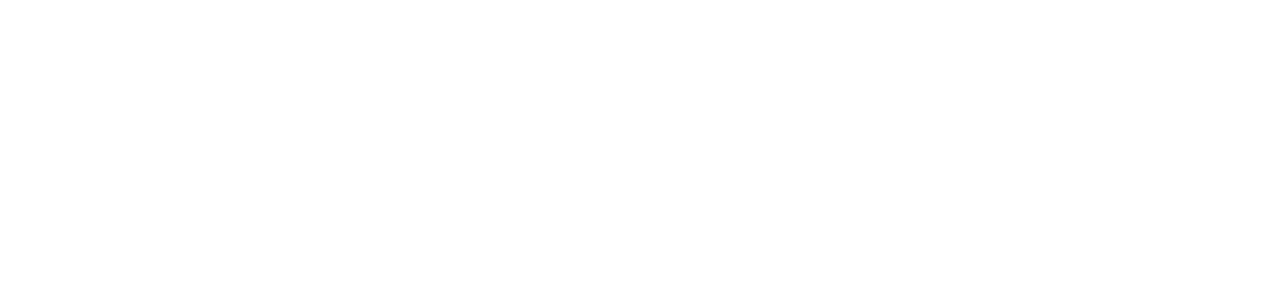
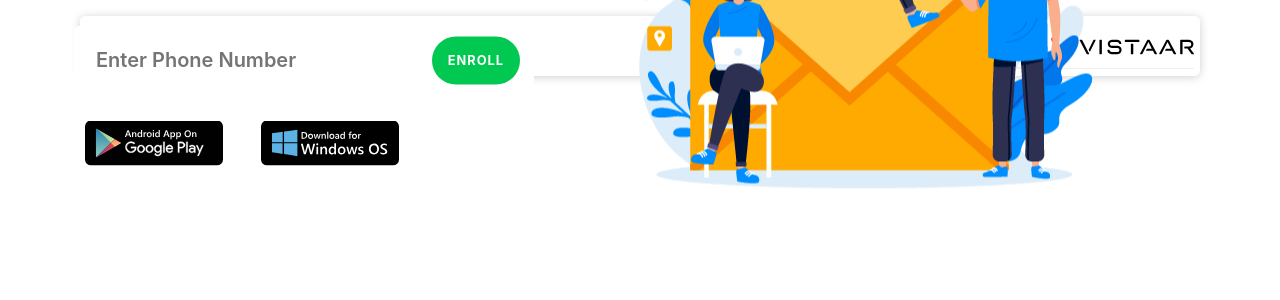
Before and after one commit to ajaysingh2022/careerdose, a React (Create React App) app: page /contact in a window 1280 px wide. Before the commit this address had no page. Shown: the top 300 px of the page. Built offline with nearby package versions, Linux system fonts and the light colour scheme.

Commit message:
hiring done

```diff
--- a/package.json
+++ b/package.json
@@ -6,7 +6,7 @@
     "@testing-library/jest-dom": "^5.16.5",
     "@testing-library/react": "^13.4.0",
     "@testing-library/user-event": "^13.5.0",
-    "antd": "^4.23.1",
+    "antd": "^4.23.3",
     "react": "^18.2.0",
     "react-dom": "^18.2.0",
     "react-icons": "^4.4.0",
--- a/src/App.js
+++ b/src/App.js
@@ -4,7 +4,8 @@
 import After10 from './Component/CareerGuidance/index'
 import StudyAbroad from './Component/CareerGuidance/StudyAbroad'
 import Afterstudy from './Component/CareerGuidance/Afterstudy'
-import Hiring from './Component/Hiring/index'
+import Hiring from './Component/More/Hiring/index'
+import Contact from './Component/More/Contact/index'
 
 function App() {
   return (
@@ -15,6 +16,9 @@
       <Route exact path={'/after10'} element= {<After10 />} />
       <Route exact path={'/studyabroad/submission'} element= {<Afterstudy />} />
       <Route exact path={'/hiring'} element= {<Hiring />} />
+      <Route exact path={'/contact'} element= {<Contact />} />
+
+
 
 
       </Routes>
--- a/src/Component/Header/index.js
+++ b/src/Component/Header/index.js
@@ -59,7 +59,8 @@
                                 <span><NavLink className='text-decor' to='/hiring'  >We are Hiring</NavLink></span>
                                 </Menu.Item>
                                 <Menu.Item key="nine" icon={<AiTwotonePhone />} >
-                                    Contuct Us
+                                <span><NavLink className='text-decor' to='/contact'  >Contuct Us</NavLink></span>
+
                                 </Menu.Item>
                                 <Menu.Item key="ten" icon={<RiKeyboardBoxFill />} >
                                     Our Branches
--- a/src/Component/Homepage/homepage.css
+++ b/src/Component/Homepage/homepage.css
@@ -113,6 +113,7 @@
     font-size: 20px;
     font-weight: 600;
     padding: 8px;
+    outline: none;
 }
 input:not([type=range]), label, select, summary, textarea {
     -ms-touch-action: manipulation;
--- /dev/null
+++ b/src/Component/More/Contact/contact.css
@@ -0,0 +1,12 @@
+.d-flex-class {
+    --bs-gutter-x: 1.5rem;
+    --bs-gutter-y: 0;
+    display: flex;
+    flex: 1 0 100%;
+    /* justify-content: space-between; */
+    flex-wrap: wrap;
+    align-items: center;
+    margin-left: calc(var(--bs-gutter-x)/-2);
+    margin-right: calc(var(--bs-gutter-x)/-2);
+    margin-top: calc(var(--bs-gutter-y)*-1);
+}
--- /dev/null
+++ b/src/Component/More/Contact/index.js
@@ -0,0 +1,65 @@
+import React from 'react'
+import Header from '../../Header'
+import Glogo from '../../../Assets/Google-play.svg'
+import Wlogo from '../../../Assets/Windows-OS.svg'
+import Cont from '../../../Assets/Career/contact.png'
+import './contact.css'
+
+const Index = () => {
+    return (
+        <>
+            <section>
+                <div class="banner cd-danger-gradient">
+                    <div>
+                        <Header />
+                    </div>
+                    <div class="banner-data container">
+
+                        <div class="d-flex-class">
+                            <div class="">
+                                <p class="display-4 font-weight-bold mb-4 text-white">
+                                Get In Touch With
+                                <br /> Us Anytime You Can
+
+                                </p>
+                                <div class="my-4 enroll">
+                                    <form class="enroll-tel" data-gtm-form-interact-id="0">
+                                        <input type="tel"
+                                            placeholder="Enter Phone Number"
+                                            required=""
+                                            pattern="[6-9]{1}[0-9]{9}"
+                                            // value={value}
+
+                                            onChange={onchange}
+                                            data-gtm-form-interact-field-id="0" />
+                                        <button
+                                            type="submit"
+                                            class="btn btn-md cd-btn-success cd-pill ml-sm-2 m-0 letter-space text-uppercase font-weight-bold">
+                                            Enroll
+                                            {/* <AiOutlineArrowRight /> */}
+                                        </button>
+                                    </form>
+                                </div>
+                                <div class="app-download-link mb-2">
+                                    <a href="https://play.google.com/store/apps/details?id=com.careerdose.learning" class="btn p-0" target="_blank" rel="noopener noreferrer">
+                                        <img loading="lazy" src={Glogo} class="img-fluid" alt="android_app_link" style={{ height: "45px" }} />
+                                    </a>
+                                    <a class="btn p-0" href="https://careerdose.com/downloads/CareerDose%20Setup%202.0.2.exe" download="">
+                                        <img loading="lazy" src={Wlogo} class="img-fluid" alt="windows_app_link" style={{ height: "45px" }} />
+                                    </a>
+                                </div>
+
+                            </div>
+                            <div class="">
+                                <img loading="lazy" src={Cont} class="img-fluid" alt="Career Dose Studying Kids" />
+                            </div>
+                        </div>
+                    </div>
+                </div>
+            </section>
+
+        </>
+    )
+}
+
+export default Index
--- a/src/Component/Hiring/hiring.css
+++ b/src/Component/More/Hiring/hiring.css
@@ -87,7 +87,7 @@
     background-color: #dad8d8;
     text-align: center;
     height: 2rem;
-    flex-wrap: wrap;
+
 }
 
 #we_r_hiring option:disabled {
@@ -103,7 +103,6 @@
 .input-link {
     grid-column-start: 1;
     grid-column-end: 3;
-
 }
 
 .input-checkbox {
--- a/src/Component/Hiring/index.js
+++ b/src/Component/More/Hiring/index.js
@@ -1,8 +1,8 @@
 import React from 'react'
-import Hiring from '../../Assets/Hiring/hiring.jpg'
+import Hiring from '../../../Assets/Hiring/hiring.jpg'
 import './hiring.css'
-import Header from '../Header/index'
-import Footer from '../Footer/index'
+import Header from '../../Header/index'
+import Footer from '../../Footer/index'
 import { InboxOutlined } from '@ant-design/icons';
 import { message, Upload } from 'antd';
 import { FaPaperPlane } from 'react-icons/fa'
@@ -38,8 +38,8 @@
         lastName: "",
         email: "",
         contact: "",
-        jobrole:"",
-        expertise:""
+        jobrole: "",
+        expertise: ""
         // link: ""
     })
 
@@ -88,7 +88,14 @@
     const handleSubmit = (e) => {
         e.preventDefault();
         console.log("form filled", values);
-        // setValues({});
+        setValues({
+            firstName: "",
+            lastName: "",
+            email: "",
+            contact: "",
+            jobrole: "",
+            expertise: ""
+        });
     };
 
     return (
@@ -99,7 +106,7 @@
                 </div>
                 <div className='image-form-section'>
                     <div className='img-div'>
-                        <img src={Hiring} alt=''  />
+                        <img src={Hiring} alt='' />
                     </div>
                     <div>
                         <form
@@ -118,7 +125,7 @@
                             <span>
                                 <label><strong>Job Role</strong>
                                     <div>
-                                        <select id='we_r_hiring' placeholder='' onChange={(e)=>{setValues({...values,jobrole:e.target.value})}} required>
+                                        <select value={values.jobrole} id='we_r_hiring' placeholder='' onChange={(e) => { setValues({ ...values, jobrole: e.target.value }) }} required>
                                             <option value="0" selected disabled>Select Your Profession</option>
                                             <option value="subject">Subject Coach</option>
                                             <option value="sales">Sales Executive</option>
@@ -134,7 +141,7 @@
                             <span>
                                 <label><strong>Expertise Level</strong>
                                     <div>
-                                        <select placeholder='' id='we_r_hiring' onChange={(e)=>{setValues({...values,expertise:e.target.value})}} required>
+                                        <select value={values.expertise} placeholder='' id='we_r_hiring' onChange={(e) => { setValues({ ...values, expertise: e.target.value }) }} required>
                                             <option value="0" selected disabled>Select Your Expertise Level</option>
                                             <option value="fresher">Fresher</option>
                                             <option value="experienced">Experienced</option>
```
Also changed, not shown: src/Assets/Career/contact.png (added), src/Component/More/Hiring/Form.js (renamed from src/Component/Hiring/Form.js), src/Component/More/Hiring/form.css (renamed from src/Component/Hiring/form.css), 1 other file (tests, documents, lock files or other folders).
